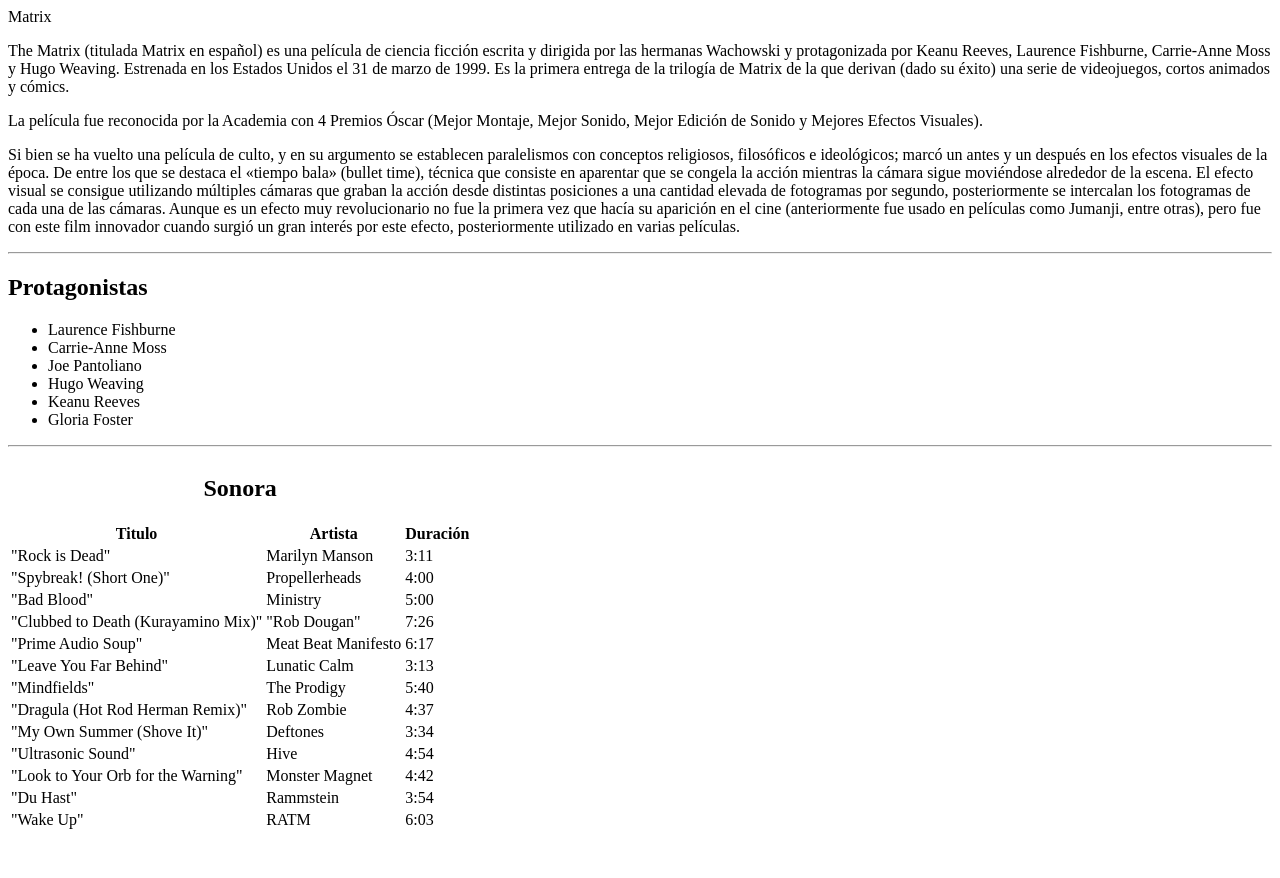
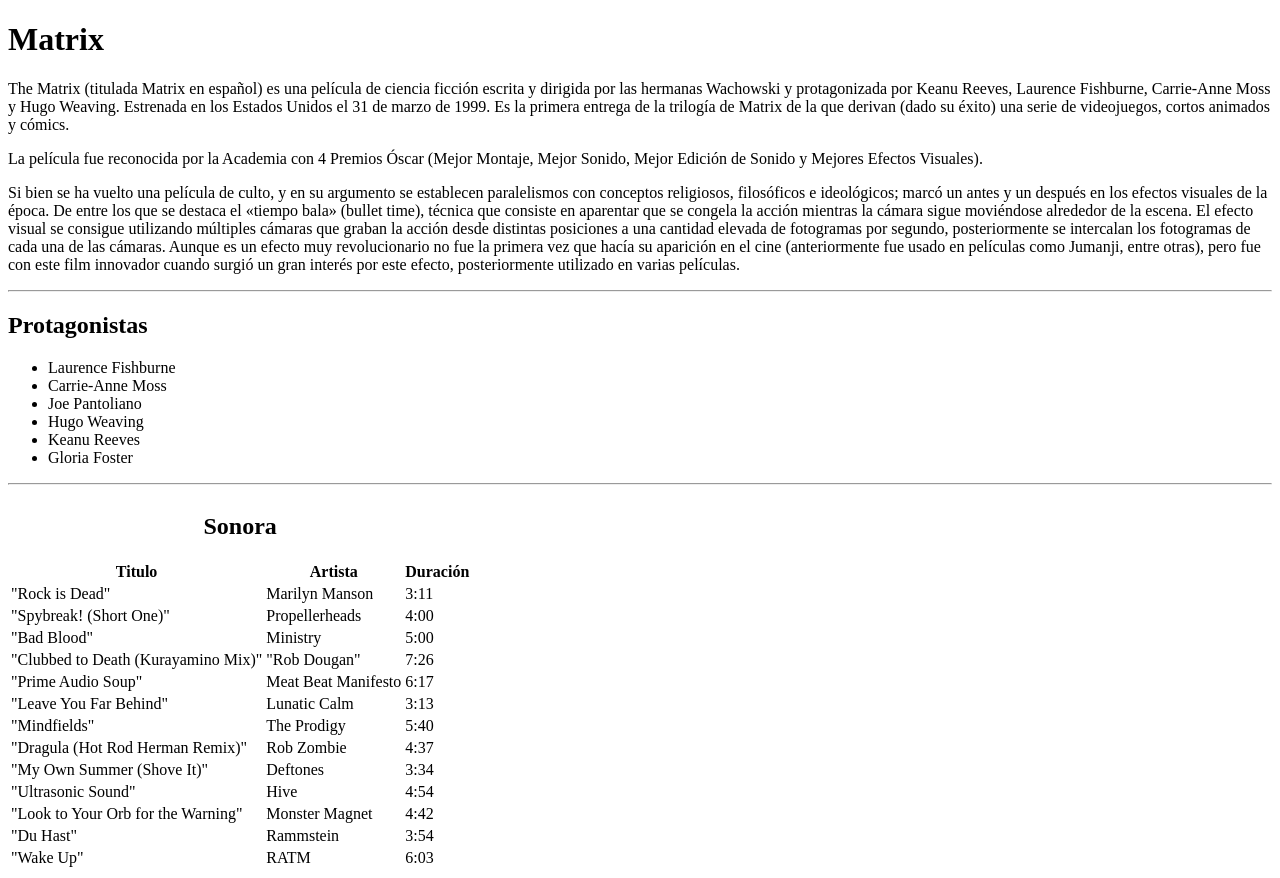
Before and after one commit to UO265181/practica-sew, a plain HTML site: page index.html in a window 1280 px wide. Before the commit the page ends 840 px from the top, so only its background shows below. Drawn offline with Linux system fonts and the light colour scheme.

Commit message:
Update index.html

```diff
--- a/index.html
+++ b/index.html
@@ -6,7 +6,7 @@
 </head>
 
 <body>
-    <header>Matrix</header>
+    <h1>Matrix</h1>
     <p>The Matrix (titulada Matrix en español) es una película de ciencia ficción escrita y dirigida por las hermanas Wachowski y protagonizada por Keanu Reeves, Laurence Fishburne, Carrie-Anne Moss y Hugo Weaving. Estrenada en los Estados Unidos el 31 de
         marzo de 1999. Es la primera entrega de la trilogía de Matrix de la que derivan (dado su éxito) una serie de videojuegos, cortos animados y cómics.
     </p>
```
